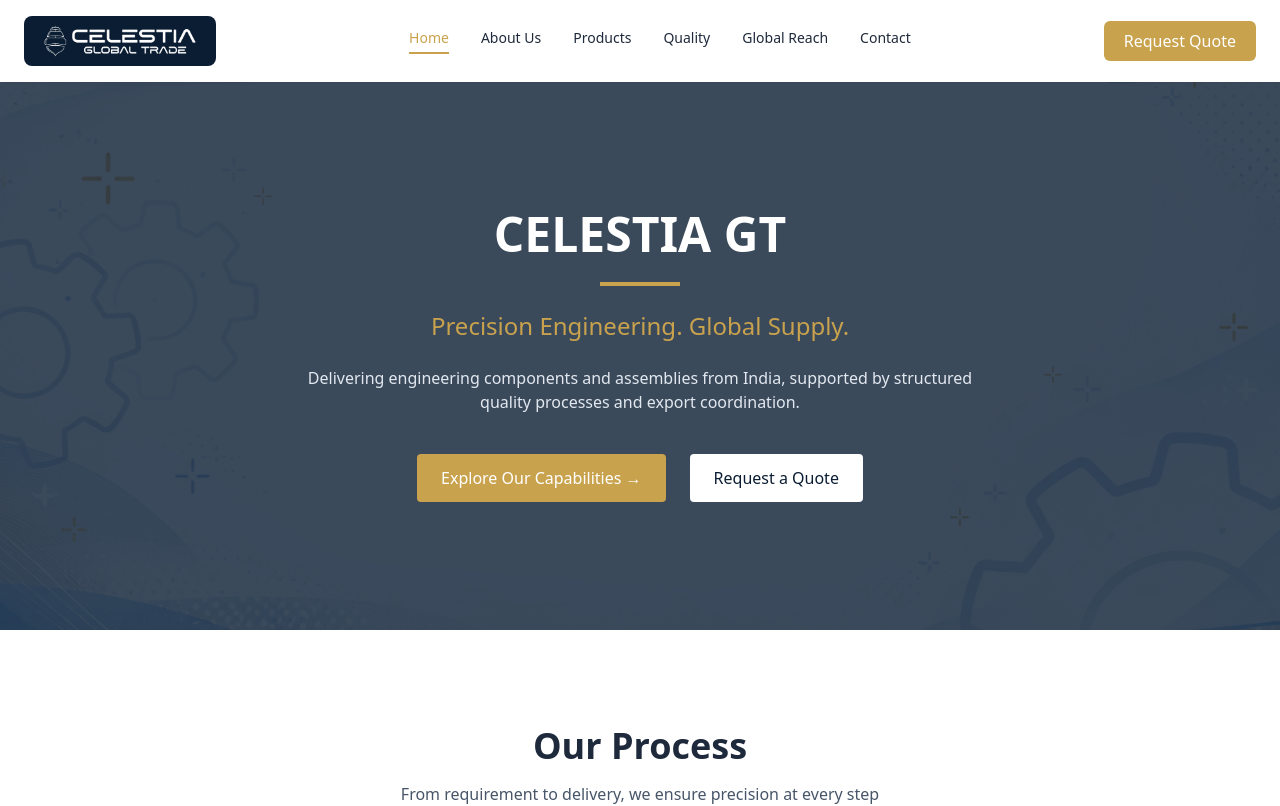
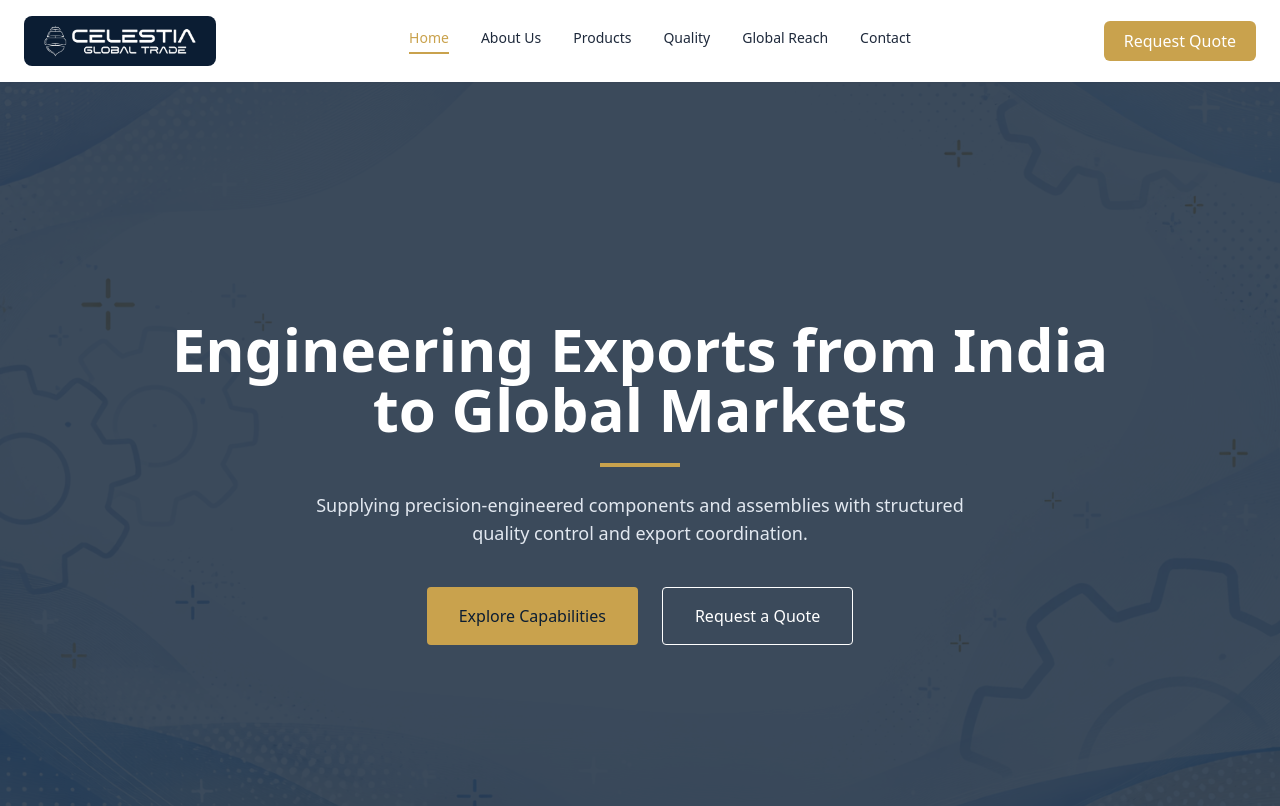
Before and after one commit to preshitpawar-beep/Celestia-GT, a Next.js app: page / in a window 1280 px wide. Shown: the top 806 px of the page. Built offline with nearby package versions, Linux system fonts and the light colour scheme.

Commit message:
Update page.js

```diff
--- a/app/page.js
+++ b/app/page.js
@@ -111,7 +111,25 @@ export default function Home() {
     <main>
 
 {/* ---------------- HERO ---------------- */}
-      <section className="relative bg-navy text-white py-32 overflow-hidden">
+<section className="relative bg-navy text-white min-h-screen flex items-center justify-center overflow-hidden">
+
+  {/* Intro Logo Animation */}
+  <motion.div
+    initial={{ opacity: 1, scale: 1 }}
+    animate={{ opacity: 0, scale: 0.95 }}
+    transition={{ duration: 0.6, delay: 1.3 }}
+    className="absolute inset-0 flex items-center justify-center z-20"
+  >
+    <Image
+      src="/logo1.webp"
+      alt="Celestia Global Trade"
+      width={220}
+      height={60}
+      priority
+    />
+  </motion.div>
+
+  {/* Hero Background */}
   <Image
     src="/hero-bg.png"
     alt="Engineering exports"
@@ -120,36 +138,34 @@ export default function Home() {
     priority
   />
 
-        <div className="relative max-w-6xl mx-auto px-6 text-center">
-          <motion.h1
-            initial={{ opacity: 0, y: 30 }}
+  {/* Hero Content */}
+  <motion.div
+    initial={{ opacity: 0, y: 20 }}
     animate={{ opacity: 1, y: 0 }}
-            transition={{ duration: 0.6 }}
-            className="text-5xl font-bold mb-6"
+    transition={{ delay: 1.4, duration: 0.6 }}
+    className="relative z-10 max-w-6xl mx-auto px-6 text-center"
   >
-            CELESTIA GT
-          </motion.h1>
+    <h1 className="text-5xl md:text-6xl font-semibold mb-6 leading-tight">
+      Engineering Exports from India<br />
+      to Global Markets
+    </h1>
 
     <div className="w-20 h-1 bg-gold mx-auto mb-6" />
 
-          <p className="text-2xl text-gold mb-6">
-            Precision Engineering. Global Supply.
-          </p>
-
-          <p className="max-w-2xl mx-auto text-slate-200 mb-10">
-            Delivering engineering components and assemblies from India,
-            supported by structured quality processes and export coordination.
+    <p className="max-w-2xl mx-auto text-slate-200 mb-10 text-lg">
+      Supplying precision-engineered components and assemblies with
+      structured quality control and export coordination.
     </p>
 
     <div className="flex justify-center gap-6">
-            <button className="bg-gold px-6 py-3 rounded font-medium">
-              Explore Our Capabilities →
+      <button className="bg-gold px-8 py-4 rounded font-medium text-navy">
+        Explore Capabilities
       </button>
-            <button className="bg-white text-navy px-6 py-3 rounded font-medium">
+      <button className="border border-white px-8 py-4 rounded font-medium">
         Request a Quote
       </button>
     </div>
-        </div>
+  </motion.div>
 </section>
 
       {/* ---------------- OUR PROCESS ---------------- */}
```
Lines whose indentation alone changed are shown as unchanged.
